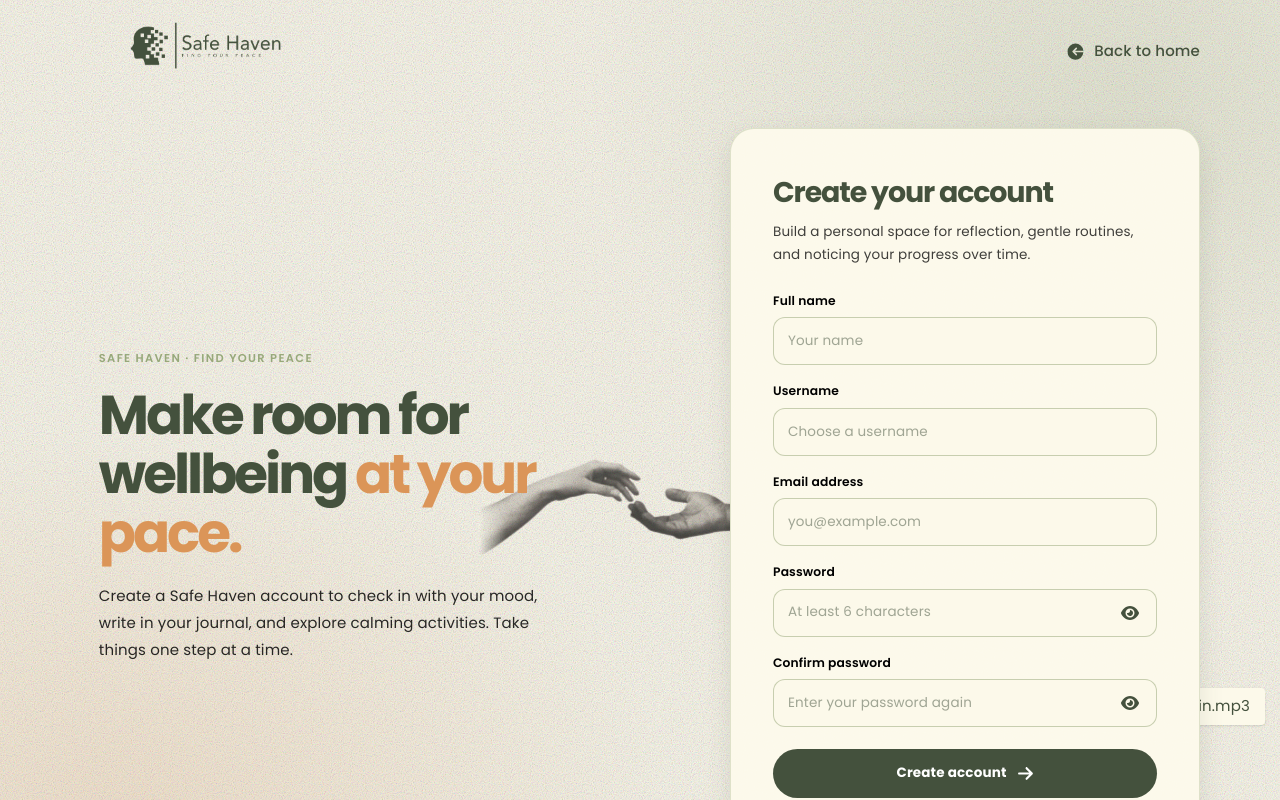
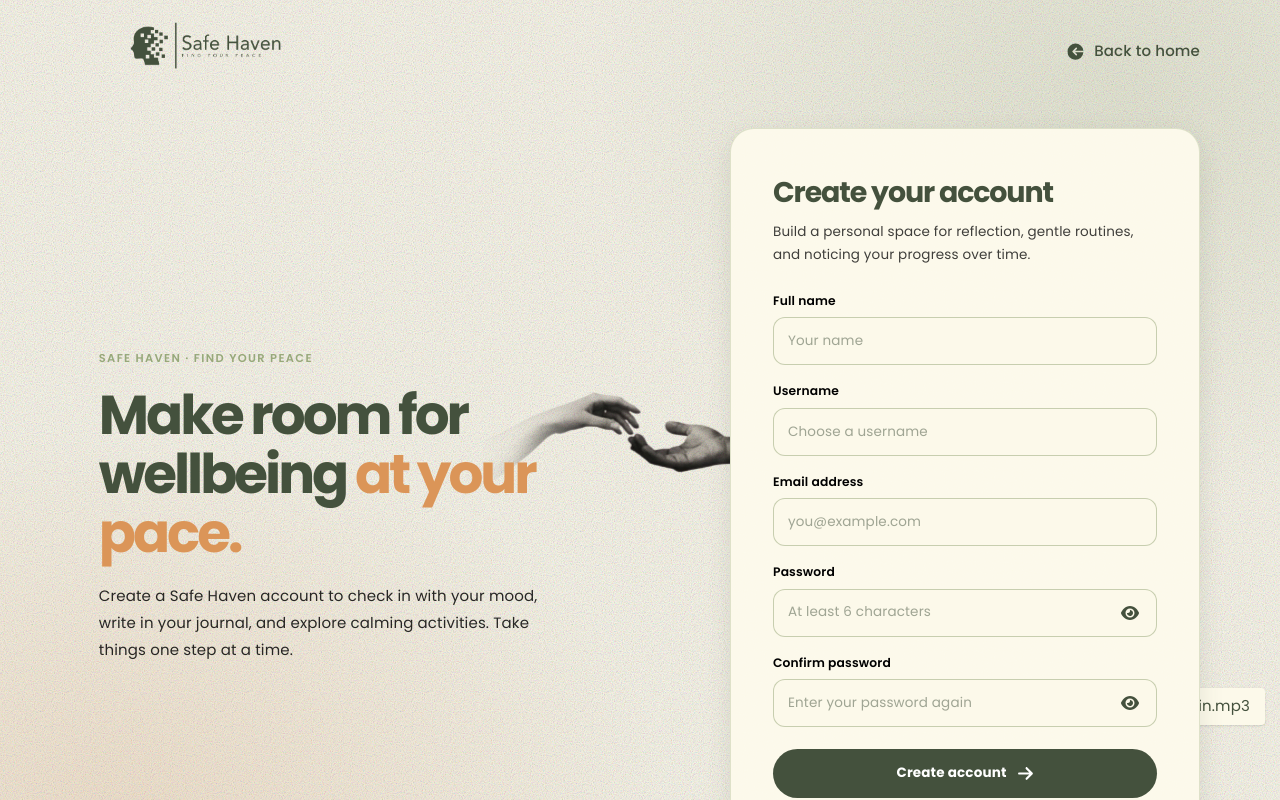
Before and after one commit to Montfort28/Safe-Haven-Platform, a Next.js app: page /register in a window 1280 px wide. Shown: the top 800 px of the page. Built offline with nearby package versions, Linux system fonts and the light colour scheme.

Commit message:
new changes

```diff
--- a/app/(auth)/login/page.tsx
+++ b/app/(auth)/login/page.tsx
@@ -83,6 +83,7 @@ function LoginForm() {
       panelTitle="Welcome back"
       panelDescription="Continue your wellbeing journey."
       helpingHandImage="/images/hand%20to%20hand.png"
+      helpingHandPlacement="login"
       footer={
         <>
           New to Safe Haven? <Link href={registerHref}>Create an account</Link>
--- a/app/(auth)/register/page.tsx
+++ b/app/(auth)/register/page.tsx
@@ -86,6 +86,7 @@ function RegisterForm() {
       panelTitle="Create your account"
       panelDescription="Build a personal space for reflection, gentle routines, and noticing your progress over time."
       helpingHandImage="/images/helping%20hand.png"
+      helpingHandPlacement="register"
       footer={
         <>
           Already have an account? <Link href={loginHref}>Sign in</Link>
--- a/app/globals.css
+++ b/app/globals.css
@@ -1745,9 +1745,26 @@ body:has(.auth-page) {
     height: auto;
     opacity: 0.78;
     mix-blend-mode: multiply;
-    mask-image: linear-gradient(to right, transparent, #000 8%, #000 92%, transparent);
+    mask-image: linear-gradient(
+      to right,
+      transparent 0%,
+      rgba(0, 0, 0, 0.12) 10%,
+      #000 34%,
+      #000 88%,
+      transparent 100%
+    );
     pointer-events: none;
     transform: translate(-50%, -50%);
+  }
+
+  .auth-helping-hand-register {
+    top: 38%;
+    opacity: 1.3;
+  }
+
+  .auth-helping-hand-login {
+    top: 50%;
+    opacity: 0.9;
   }
 
   .auth-panel h2 {
--- a/components/AuthLayout.tsx
+++ b/components/AuthLayout.tsx
@@ -10,6 +10,7 @@ type AuthLayoutProps = {
   footer: React.ReactNode;
   children: React.ReactNode;
   helpingHandImage?: string;
+  helpingHandPlacement?: 'login' | 'register';
 };
 
 export default function AuthLayout({
@@ -20,6 +21,7 @@ export default function AuthLayout({
   footer,
   children,
   helpingHandImage,
+  helpingHandPlacement,
 }: AuthLayoutProps) {
   return (
     <main className="auth-page min-h-screen">
@@ -35,14 +37,16 @@ export default function AuthLayout({
 
       <div className="auth-layout">
         {helpingHandImage && (
+          <>
             <Image
               src={helpingHandImage}
               alt=""
               aria-hidden="true"
               width={548}
               height={455}
-            className="auth-helping-hand"
+              className={`auth-helping-hand auth-helping-hand-${helpingHandPlacement ?? 'login'}`}
             />
+          </>
         )}
         <section className="auth-intro">
           <div className="auth-intro-copy">
```
Also changed, not shown: 1 other file (tests, documents, lock files or other folders). Lines whose indentation alone changed are shown as unchanged.
